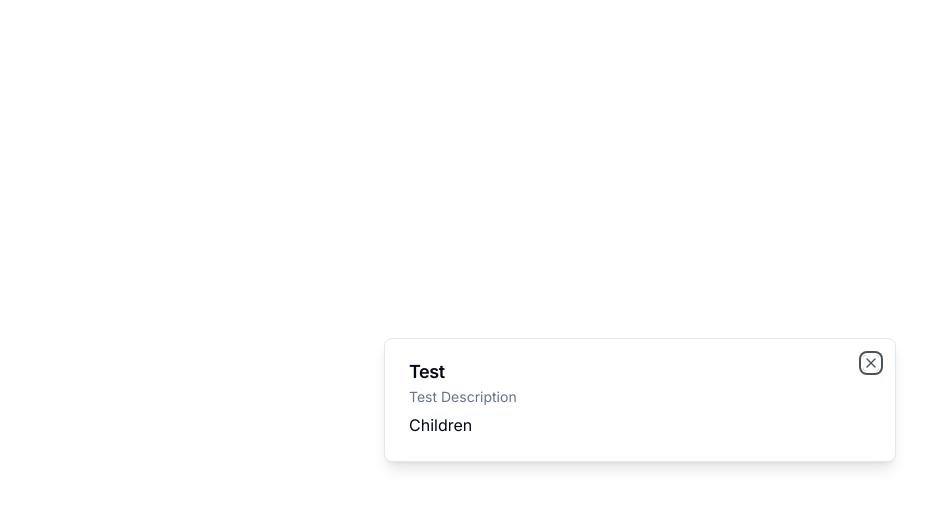
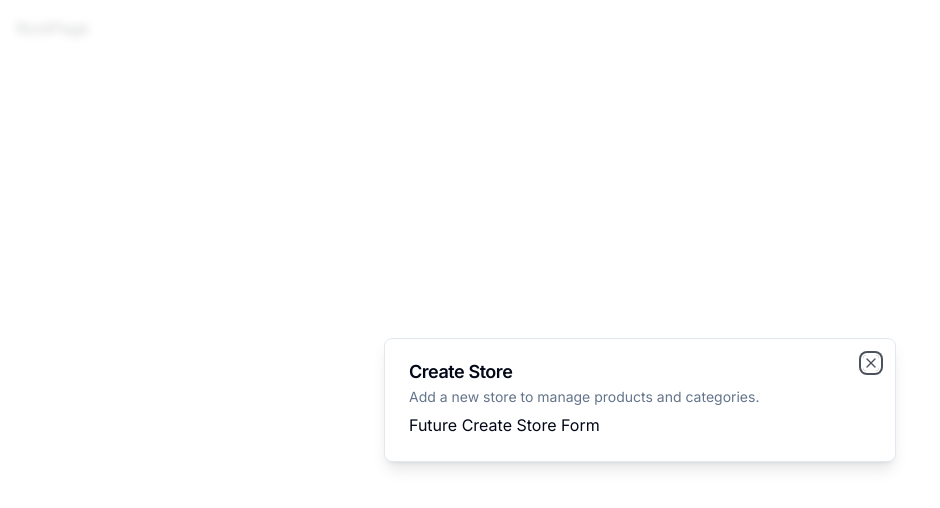
Before and after one commit to ashishthomas2202/fullstack-ecommerce-1, a Next.js app: page / in a window 1280 px wide. Shown: the top 508 px of the page, without its empty margins (0-940 px from the left). Built offline with nearby package versions, Linux system fonts and the light colour scheme.

Commit message:
created modal

```diff
--- a/app/(root)/page.jsx
+++ b/app/(root)/page.jsx
@@ -1,21 +1,17 @@
 "use client";
+import { useEffect } from "react";
 
-import Modal from "@/components/ui/modal";
-import { UserButton } from "@clerk/nextjs";
+import { useStoreModal } from "@/hooks/use-store-modal";
 
 export default function SetupPage() {
-  return (
-    <div className="p-4">
-      <Modal
-        title="Test"
-        description="Test Description"
-        isOpen
-        onClose={() => {}}
-      >
-        <>Children</>
-        {/* <UserButton afterSignOutUrl="/" />
-        <h1>This is a protected page</h1> */}
-      </Modal>
-    </div>
-  );
+  const onOpen = useStoreModal((state) => state.onOpen);
+  const isOpen = useStoreModal((state) => state.isOpen);
+
+  useEffect(() => {
+    if (!isOpen) {
+      onOpen();
+    }
+  }, [isOpen, onOpen]);
+
+  return <div className="p-4">RootPage</div>;
 }
--- a/app/layout.jsx
+++ b/app/layout.jsx
@@ -1,6 +1,8 @@
 import "./globals.css";
 import { Inter } from "next/font/google";
+
 import { ClerkProvider } from "@clerk/nextjs";
+import { ModalProvider } from "@/providers/modal-provider";
 
 const inter = Inter({ subsets: ["latin"] });
 
@@ -13,7 +15,10 @@
   return (
     <ClerkProvider>
       <html lang="en">
-        <body className={inter.className}>{children}</body>
+        <body className={inter.className}>
+          <ModalProvider />
+          {children}
+        </body>
       </html>
     </ClerkProvider>
   );
--- /dev/null
+++ b/components/modals/store-modal.jsx
@@ -0,0 +1,19 @@
+"use client";
+// import { useStoreModal } from "@/hooks/use-store-modal";
+import { useStoreModal } from "@/hooks/use-store-modal";
+import { Modal } from "@/components/ui/modal";
+
+export const StoreModal = () => {
+  const storeModal = useStoreModal();
+
+  return (
+    <Modal
+      title="Create Store"
+      description="Add a new store to manage products and categories."
+      isOpen={storeModal.isOpen}
+      isClose={storeModal.onClose}
+    >
+      Future Create Store Form
+    </Modal>
+  );
+};
--- a/components/ui/modal.jsx
+++ b/components/ui/modal.jsx
@@ -8,13 +8,13 @@
   DialogTitle,
 } from "@/components/ui/dialog";
 
-export default function Modal({
+export const Modal = ({
   title,
   description,
   isOpen,
   onClose = () => null,
   children,
-}) {
+}) => {
   const onChange = (open) => {
     if (!open) {
       onClose();
@@ -32,4 +32,4 @@
       </DialogContent>
     </Dialog>
   );
-}
+};
--- /dev/null
+++ b/hooks/use-store-modal.jsx
@@ -0,0 +1,7 @@
+import { create } from "zustand";
+
+export const useStoreModal = create((set) => ({
+  isOpen: false,
+  onOpen: () => set({ isOpen: true }),
+  onClose: () => set({ isOpen: false }),
+}));
--- a/package.json
+++ b/package.json
@@ -19,7 +19,8 @@
     "react": "^18",
     "react-dom": "^18",
     "tailwind-merge": "^1.14.0",
-    "tailwindcss-animate": "^1.0.7"
+    "tailwindcss-animate": "^1.0.7",
+    "zustand": "^4.4.3"
   },
   "devDependencies": {
     "autoprefixer": "^10",
--- /dev/null
+++ b/providers/modal-provider.jsx
@@ -0,0 +1,23 @@
+"use client";
+
+import { useEffect, useState } from "react";
+
+import { StoreModal } from "@/components/modals/store-modal";
+
+export const ModalProvider = () => {
+  const [isMounted, setIsMounted] = useState(false);
+
+  useEffect(() => {
+    setIsMounted(true);
+  }, []);
+
+  if (!isMounted) {
+    return null;
+  }
+
+  return (
+    <>
+      <StoreModal />
+    </>
+  );
+};
```
Also changed, not shown: 1 other file (tests, documents, lock files or other folders).
